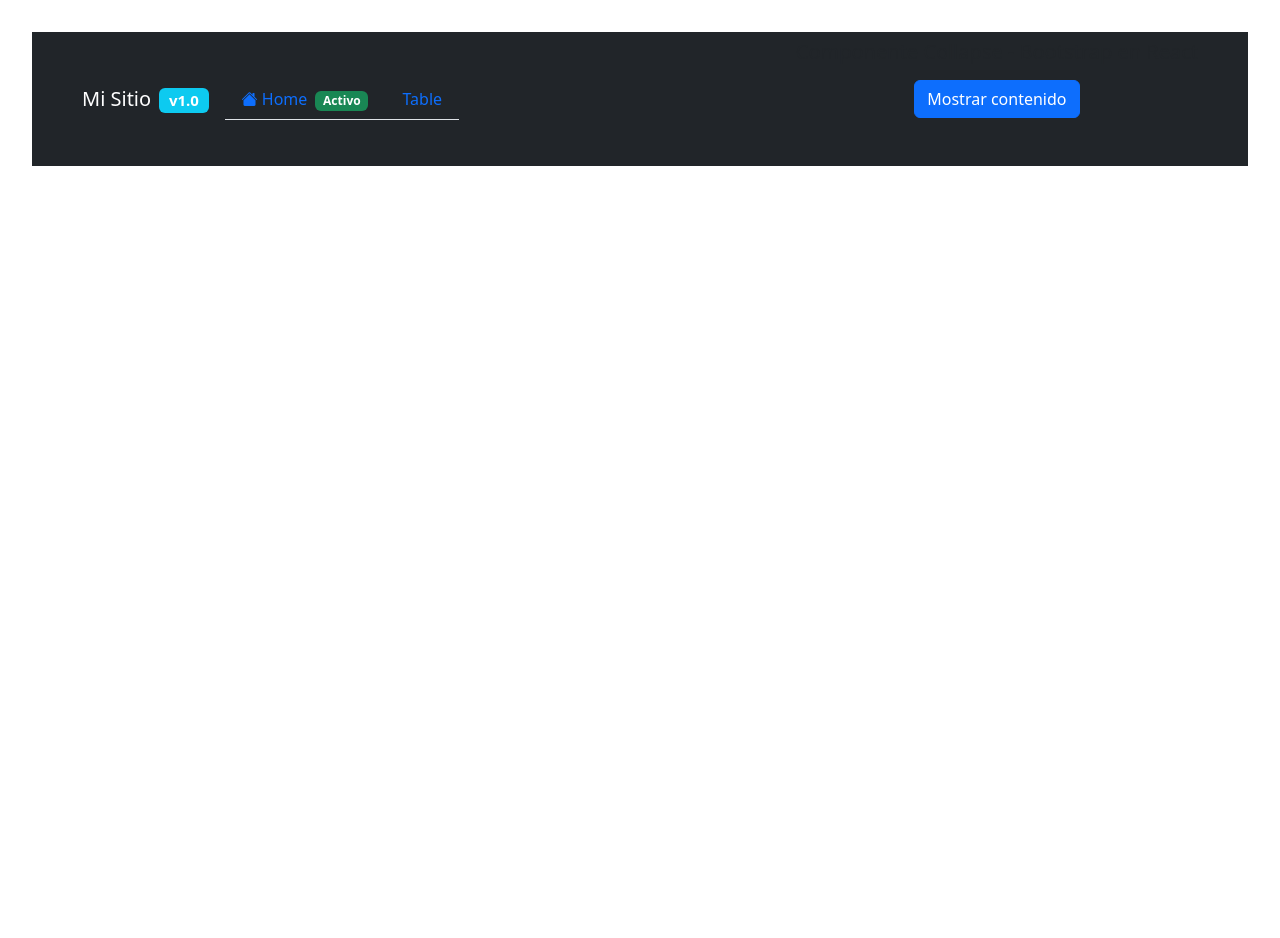
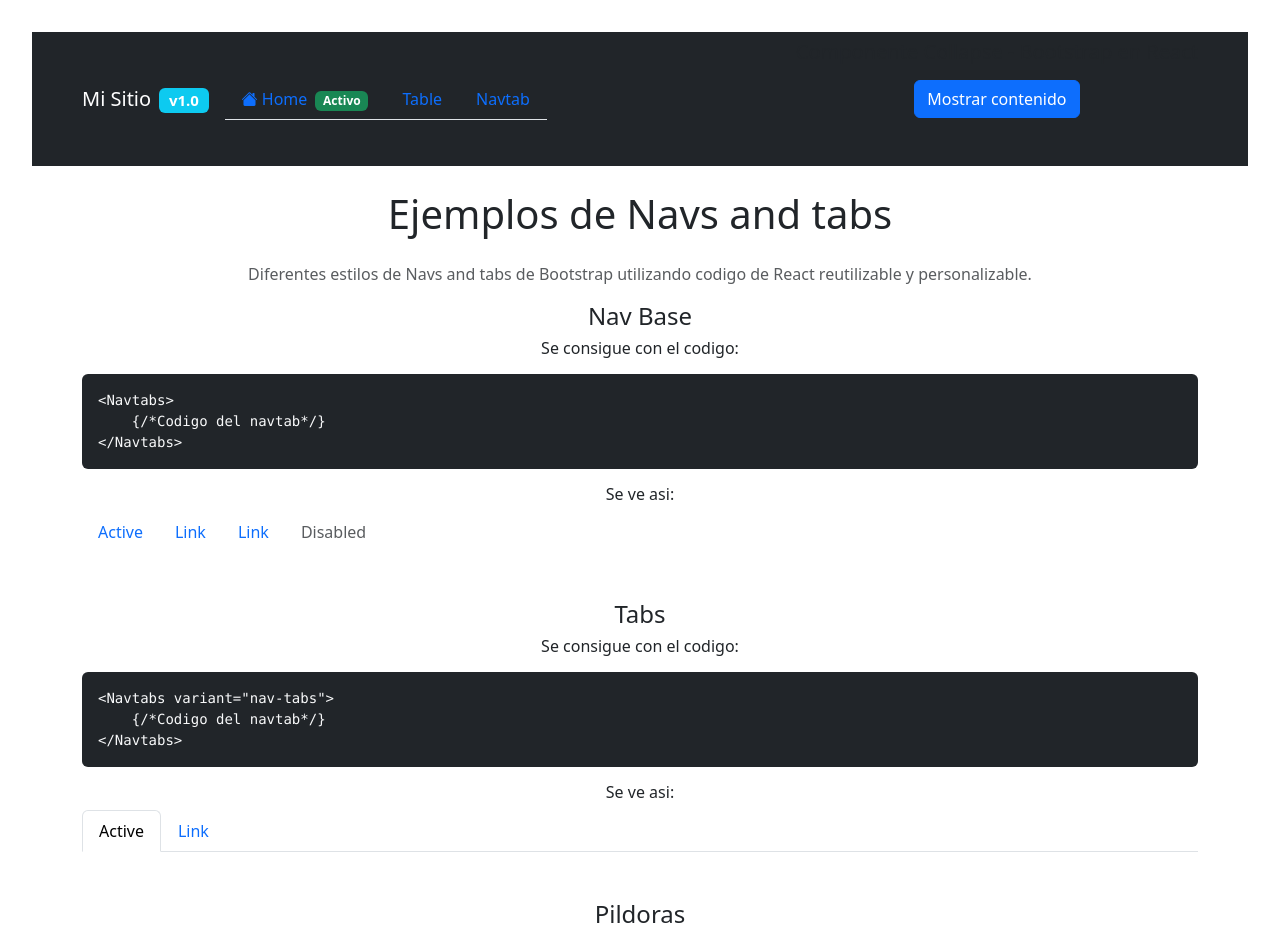
Before and after one commit to jprodriguezbUTN/ComponentesBootstrapReact, a React (Vite) app: page /navtab in a window 1280 px wide. Shown: the top 938 px of the page. Before the commit the page ends 800 px from the top, so only its background shows below. Built offline with nearby package versions, Linux system fonts and the light colour scheme.

Commit message:
Creacion e implementacion de la pagina Navtabs
Se crea la pagina Navtabs con ejemplos y codigo para utilizar como guia a la hora de utilizar los navtabs. Posterior a su creacion se implementa en App.jsx

```diff
--- a/src/App.jsx
+++ b/src/App.jsx
@@ -7,9 +7,11 @@ import Collapse from './Components/Collapse';
 
 import React, { Suspense } from "react";
 import { BrowserRouter, Routes, Route, Link } from "react-router-dom";
+import PNavtab from './pages/PNavtab.jsx';
 
 const PHome = React.lazy(() => import('./pages/PHome.jsx'));
 const PTable = React.lazy(() => import('./pages/PTable.jsx'));
+const Navtab = React.lazy(() => import('./pages/PNavtab.jsx'));
 
 function App() {
   return (
@@ -47,6 +49,11 @@ function App() {
                     Table
                   </Link>
                 </li>
+                <li className="nav-item">
+                  <Link className="nav-link" to="/navtab">
+                    Navtab
+                  </Link>
+                </li>
               </Navtabs>
             </div>
             <Collapse />
@@ -57,6 +64,7 @@ function App() {
         <Routes>
           <Route path="/" element={<PHome />} />
           <Route path="/table" element={<PTable />} />
+          <Route path="/navtab" element={<PNavtab />} />
         </Routes>
       </Suspense>
     </BrowserRouter>
--- /dev/null
+++ b/src/pages/PNavtab.jsx
@@ -0,0 +1,236 @@
+import Navtabs from '../Components/Navtabs.jsx';
+
+const tabsExample = `<Navtabs variant="nav-tabs">
+  <li className="nav-item">
+    <a className="nav-link active">Active</a>
+  </li>
+</Navtabs>`;
+
+const baseNav = `<Navtabs>
+    {/*Codigo del navtab*/}
+</Navtabs>`;
+
+const tabNav = `<Navtabs variant="nav-tabs">
+    {/*Codigo del navtab*/}
+</Navtabs>`;
+
+const pillNav = `<Navtabs variant="nav-pills">
+    {/*Codigo del navtab*/}
+</Navtabs>`;
+
+const centeredNav = `Navtabs alignment="justify-content-center">
+    {/*Codigo del navtab*/}
+</Navtabs>`;
+
+const verticalNav = `Navtabs variant="nav-pills" extraClasses="flex-column">
+    {/*Codigo del navtab*/}
+</Navtabs>`;
+
+const fillNav = `Navtabs variant="nav-pills" extraClasses="nav-fill">
+    {/*Codigo del navtab*/}
+</Navtabs>`;
+
+const iconNav = `<Navtabs variant="nav-tabs">
+    <li className="nav-item">
+        <a className="nav-link active">
+            <i className="bi bi-house-fill me-2"></i>
+                Home
+        </a>
+    </li>
+    <li className="nav-item">
+        <a className="nav-link">
+            <i className="bi bi-table me-2"></i>
+                Table
+        </a>
+    </li>
+</Navtabs>`;
+
+
+
+export default function PNavtab() {
+    return (
+        <div className="container mt-4">
+            <h1 className="mb-4">Ejemplos de Navs and tabs</h1>
+
+            <p className="text-muted">
+                Diferentes estilos de Navs and tabs de Bootstrap utilizando codigo de React reutilizable y personalizable.
+            </p>
+
+            {/* Base nav */}
+            <section className="mb-5">
+                <h4>Nav Base</h4>
+                <h6>
+                    Se consigue con el codigo:
+                </h6>
+                <pre className="bg-dark text-light p-3 rounded mt-3 text-start">
+                    <code>{baseNav}</code>
+                </pre>
+                <h6>
+                    Se ve asi:
+                </h6>
+                <Navtabs>
+                    <li className="nav-item">
+                        <a className="nav-link active">Active</a>
+                    </li>
+                    <li className="nav-item">
+                        <a className="nav-link">Link</a>
+                    </li>
+                    <li className="nav-item">
+                        <a className="nav-link">Link</a>
+                    </li>
+                    <li className="nav-item">
+                        <a className="nav-link disabled">Disabled</a>
+                    </li>
+                </Navtabs>
+            </section>
+
+            {/* Tabs */}
+            <section className="mb-5">
+                <h4>Tabs</h4>
+                <h6>
+                    Se consigue con el codigo:
+                </h6>
+                <pre className="bg-dark text-light p-3 rounded mt-3 text-start">
+                    <code>{tabNav}</code>
+                </pre>
+                <h6>
+                    Se ve asi:
+                </h6>
+                <Navtabs variant="nav-tabs">
+                    <li className="nav-item">
+                        <a className="nav-link active">Active</a>
+                    </li>
+                    <li className="nav-item">
+                        <a className="nav-link">Link</a>
+                    </li>
+                </Navtabs>
+            </section>
+
+            {/* Pills */}
+            <section className="mb-5">
+                <h4>Pildoras</h4>
+                <h6>
+                    Se consigue con el codigo:
+                </h6>
+                <pre className="bg-dark text-light p-3 rounded mt-3 text-start">
+                    <code>{pillNav}</code>
+                </pre>
+                <h6>
+                    Se ve asi:
+                </h6>
+                <Navtabs variant="nav-pills">
+                    <li className="nav-item">
+                        <a className="nav-link active">Active</a>
+                    </li>
+                    <li className="nav-item">
+                        <a className="nav-link">Link</a>
+                    </li>
+                </Navtabs>
+            </section>
+
+            {/* Alignment */}
+            <section className="mb-5">
+                <h4>Centrado</h4>
+                <h6>
+                    Se consigue con el codigo:
+                </h6>
+                <pre className="bg-dark text-light p-3 rounded mt-3 text-start">
+                    <code>{centeredNav}</code>
+                </pre>
+                <h6>
+                    Se ve asi:
+                </h6>
+                <Navtabs alignment="justify-content-center">
+                    <li className="nav-item">
+                        <a className="nav-link active">Center</a>
+                    </li>
+                    <li className="nav-item">
+                        <a className="nav-link">Link</a>
+                    </li>
+                </Navtabs>
+            </section>
+
+            {/* Vertical */}
+            <section className="mb-5">
+                <h4>Vertical</h4>
+                <h6>
+                    Se consigue con el codigo:
+                </h6>
+                <pre className="bg-dark text-light p-3 rounded mt-3 text-start">
+                    <code>{verticalNav}</code>
+                </pre>
+                <h6>
+                    Se ve asi:
+                </h6>
+                <Navtabs variant="nav-pills" extraClasses="flex-column">
+                    <a className="nav-link active">Vertical</a>
+                    <a className="nav-link">Link</a>
+                    <a className="nav-link">Link</a>
+                </Navtabs>
+            </section>
+
+            {/* Fill */}
+            <section className="mb-5">
+                <h4>Rellenar</h4>
+                <h6>
+                    Se consigue con el codigo:
+                </h6>
+                <pre className="bg-dark text-light p-3 rounded mt-3 text-start">
+                    <code>{fillNav}</code>
+                </pre>
+                <h6>
+                    Se ve asi:
+                </h6>
+                <Navtabs variant="nav-pills" extraClasses="nav-fill">
+                    <li className="nav-item">
+                        <a className="nav-link active">Fill</a>
+                    </li>
+                    <li className="nav-item">
+                        <a className="nav-link">Link</a>
+                    </li>
+                </Navtabs>
+            </section>
+
+            {/* Icons */}
+            <section className="mb-5">
+                <h4>Con Iconos</h4>
+                <p className="text-muted">
+                    El codigo para iconos se implementa diferente del resto de propiedades, ya que va en la escritura del {`<li>`} y no en el nombre del navtab como otros
+                </p>
+                <h6>
+                    Se consigue con el codigo:
+                </h6>
+                <pre className="bg-dark text-light p-3 rounded mt-3 text-start">
+                    <code>{iconNav}</code>
+                </pre>
+                <h6>
+                    Se ve asi:
+                </h6>
+                <Navtabs variant="nav-tabs">
+                    <li className="nav-item">
+                        <a className="nav-link active">
+                            <i className="bi bi-house-fill me-2"></i>
+                            Home
+                        </a>
+                    </li>
+                    <li className="nav-item">
+                        <a className="nav-link">
+                            <i className="bi bi-table me-2"></i>
+                            Table
+                        </a>
+                    </li>
+                </Navtabs>
+            </section>
+
+            <section className="mb-5">
+                <h4>Como utilizarlo?</h4>
+                <p>
+                    Para utilizar este codigo, se puede seguir una estructura de codigo como la siguiente:
+                </p>
+                <pre className="bg-dark text-light p-3 rounded mt-3 text-start">
+                    <code>{tabsExample}</code>
+                </pre>
+            </section>
+        </div>
+    );
+}
```
